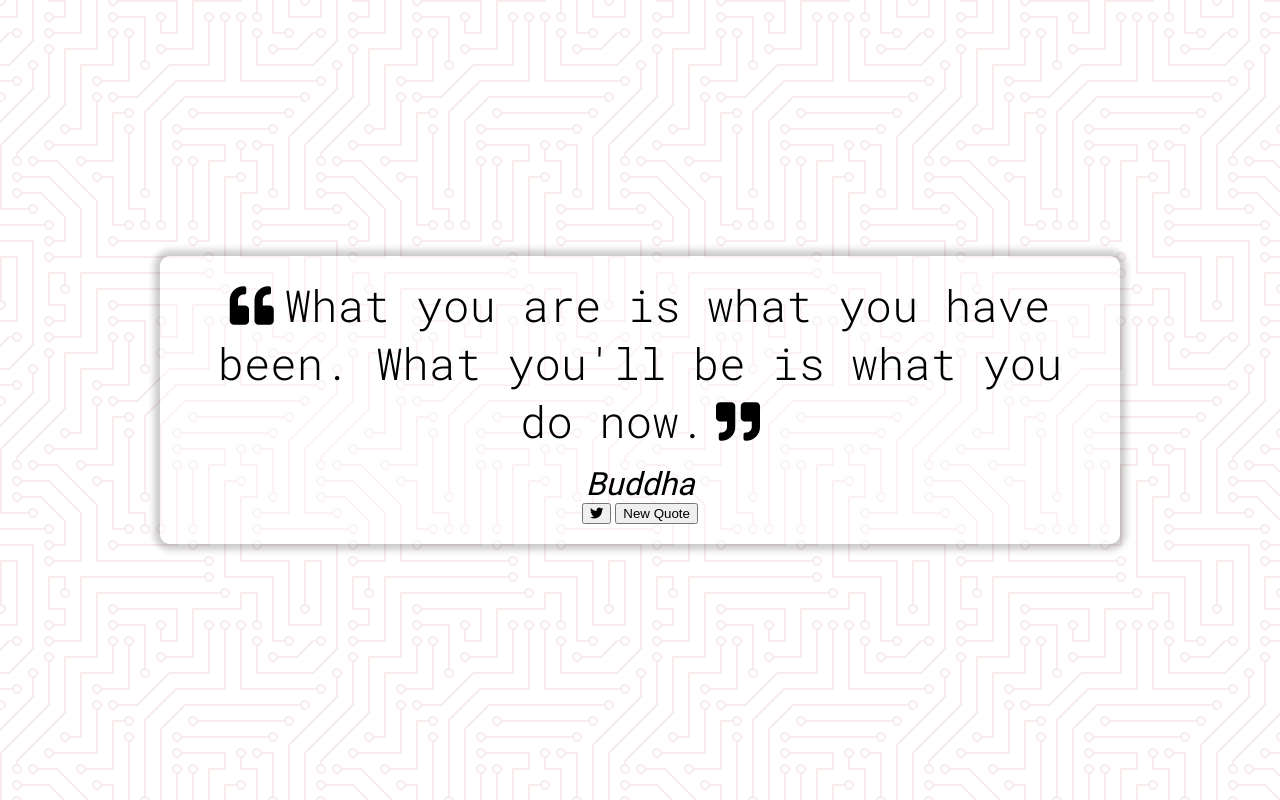
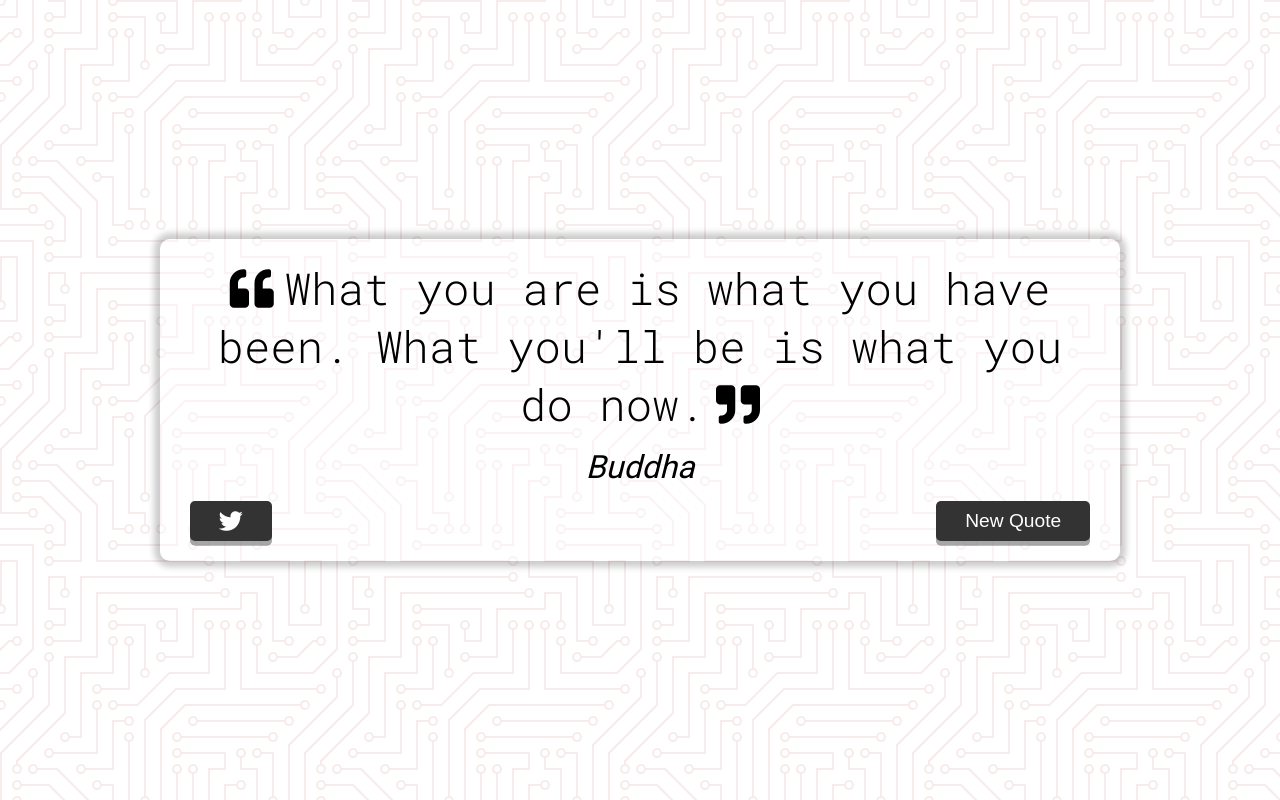
Before and after one commit to drewatienza/quote_generator, a plain HTML site: page index.html in a window 1280 px wide. Drawn offline with Linux system fonts and the light colour scheme.

Commit message:
added styling to buttons

```diff
--- a/style.css
+++ b/style.css
@@ -43,6 +43,44 @@ body {
   font-style: italic;
 }
 
+.button-container {
+  margin-top: 15px;
+  display: flex;
+  justify-content: space-between;
+}
+
+button {
+  cursor: pointer;
+  font-size: 1.2rem;
+  height: 2.5rem;
+  border: none;
+  border-radius: 5px;
+  color: #fff;
+  background: #333;
+  outline: none;
+  padding: 0.5rem 1.8rem;
+  box-shadow: 0 0.3rem rgba(121, 121, 121, 0.65);
+}
+
+button:hover {
+  background: #fff;
+  color: #333;
+  border: 0.5px solid #333;
+}
+
+button:active {
+  transform: translate(0, 0.3rem);
+  box-shadow: 0 0.1rem rgba(255, 255, 255, 0.65);
+}
+
+.twitter-button:hover {
+  color: #38a1f3;
+}
+
+.fa-twitter {
+  font-size: 1.5rem;
+}
+
 /* Media Query: Tablet or Smaller */
 @media screen and (max-width: 1000px) {
   .quote-container {
```
